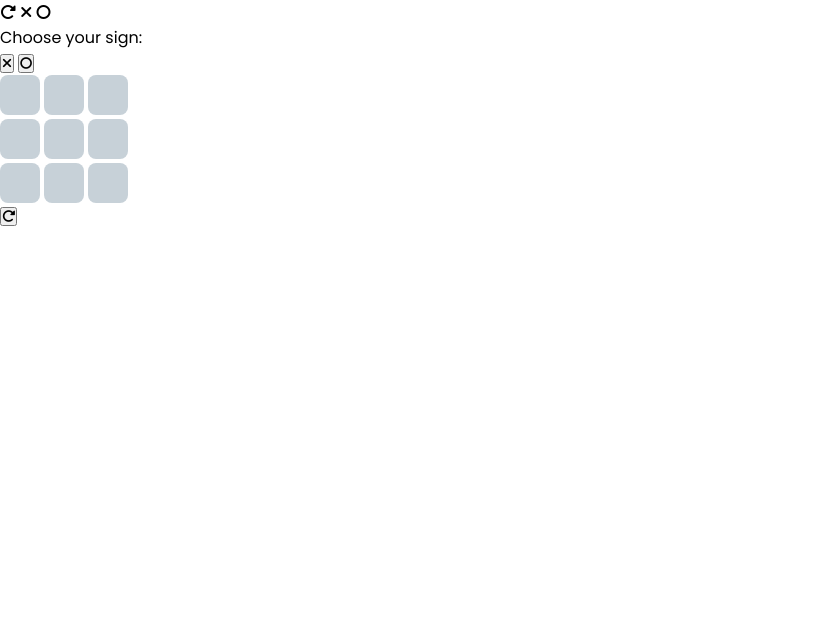
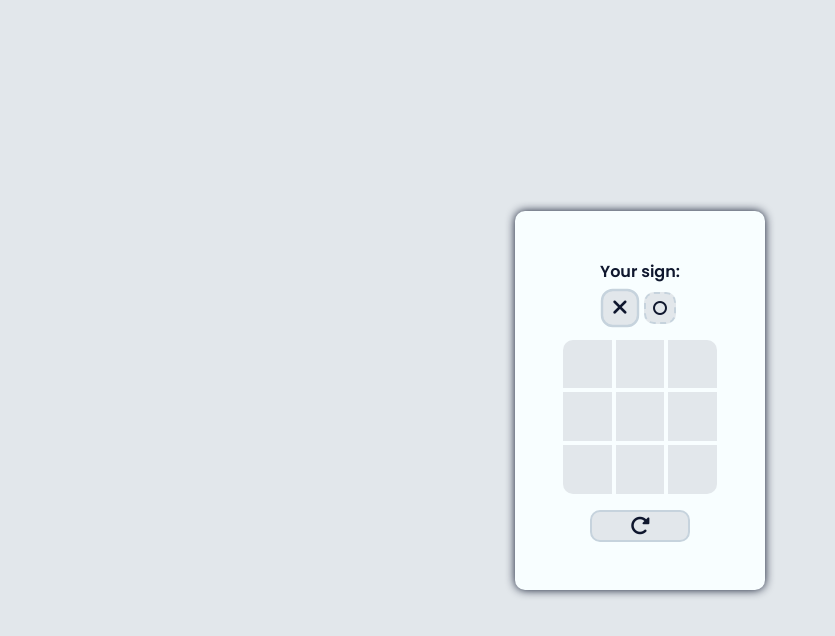
Before and after one commit to tynou/tic-tac-toe, a plain HTML site: page index.html in a window 1280 px wide. Shown: the whole page, without its empty margins (0-835 px from the left). Drawn offline with Linux system fonts and the light colour scheme.

Commit message:
finished the project

```diff
--- a/game.js
+++ b/game.js
@@ -1,3 +1,17 @@
+const Player = (sign) => {
+    let _sign = sign;
+
+    const getSign = () => {
+        return _sign;
+    }
+
+    const setSign = (newSign) => {
+        _sign = newSign;
+    }
+
+    return { getSign, setSign };
+}
+
 const Gameboard = (() => {
     let _board = Array(9).fill(0);
 
@@ -11,6 +25,7 @@ const Gameboard = (() => {
         const icon = document.querySelector(`.cell:nth-child(${i + 1}) i`);
         icon.classList.add("fa-solid");
         icon.classList.add(player.getSign() === "x" ? "fa-xmark" : "fa-o");
+        icon.classList.add("active");
     }
 
     const getEmptyCells = () => {
@@ -30,26 +45,25 @@ const Gameboard = (() => {
     return { getBoard, getCell, setCell, getEmptyCells, clear };
 })();
 
-const Player = (sign) => {
-    let _sign = sign;
+const GameLogic = (() => {
+    const screenBlur = document.getElementById("screen-blur");
+    const endScreen = document.getElementById("end-screen");
+    const endMsg = document.getElementById("end-msg");
 
-    const getSign = () => {
-        return _sign;
-    }
-
-    const setSign = (newSign) => {
-        _sign = newSign;
-    }
-
-    return { getSign, setSign };
-}
-
-const GameLogic = (() => {
     const _player = Player("x");
     const _bot = Player("o");
 
+    let pause = false;
+
     const changePlayerSign = (newSign) => {
+        if (pause) return;
+
         _player.setSign(newSign);
+
+        document.querySelector(`.sign-btn.x`).classList.remove("selected");
+        document.querySelector(`.sign-btn.o`).classList.remove("selected");
+        document.querySelector(`.sign-btn.${newSign}`).classList.add("selected");
+
         _bot.setSign(newSign === "x" ? "o" : "x");
 
         restart();
@@ -90,13 +104,23 @@ const GameLogic = (() => {
         }
     }
 
+    // const _sleep = (ms) => {
+    //     return new Promise(resolve => setTimeout(resolve, ms));
+    // }
+
     const playerStep = (i) => {
+        if (pause) return;
+
         const cell = Gameboard.getCell(i);
         if (!cell) {
             Gameboard.setCell(i, _player);
             const gameStatus = getGameStatus();
             switch (gameStatus) {
                 case 0:
+                    // (async () => {
+                    //     await _sleep(250 + (Math.random() * 300));
+                    //     botStep();
+                    // })();
                     botStep();
                     break;
                 case 1:
@@ -127,21 +151,35 @@ const GameLogic = (() => {
     }
 
     const endGame = (gameStatus, sign) => {
-        restart();
+        pause = true;
 
         switch (gameStatus) {
             case 0:
-                console.log(`${sign} won`);
+                endMsg.textContent = sign === _player.getSign() ? "you won" : "you lost";
                 break;
             case 1:
-                console.log("it's a draw");
+                endMsg.textContent = "it's a draw"
                 break;
         }
+
+        setTimeout(
+            () => {
+                screenBlur.classList.add("active");
+                endScreen.classList.add("active")
+                pause = false;
+            },
+            500
+        );
     }
 
     const restart = () => {
+        if (pause) return;
+
         Gameboard.clear();
         DisplayController.clear();
+
+        screenBlur.classList.remove("active");
+        endScreen.classList.remove("active");
 
         if (_player.getSign() === "o") botStep();
     }
@@ -155,23 +193,25 @@ const DisplayController = (() => {
     const x = document.getElementById("x-btn");
     const o = document.getElementById("o-btn");
 
+    const retryBtn = document.getElementById("retry-btn");
+
     const clear = () => {
         for (let cell of cells) {
-            const icon = cell.firstChild;
-            icon.classList = [];
+            cell.firstChild.classList = [];
         }
     }
 
     for (let i = 0; i < cells.length; i++) {
-        const cell = cells[i];
-        cell.addEventListener("click", GameLogic.playerStep.bind(null, i));
+        cells[i].onclick = GameLogic.playerStep.bind(null, i);
     }
 
     restart.onclick = GameLogic.restart;
     x.onclick = GameLogic.changePlayerSign.bind(null, "x");
     o.onclick = GameLogic.changePlayerSign.bind(null, "o");
 
-    clear();
+    retryBtn.onclick = GameLogic.restart;
 
     return { clear };
 })();
+
+GameLogic.changePlayerSign("x");
--- a/index.html
+++ b/index.html
@@ -10,14 +10,17 @@
         <title>tic tac toe</title>
     </head>
     <body>
+        <!--
         <i class="fa-solid fa-rotate-right"></i>
         <i class="fa-solid fa-xmark"></i>
         <i class="fa-solid fa-o"></i>
-
+        -->
+        <div class="game-container">
             <div class="game">
                 <div class="sign-selection">
-                <p class="selection-text">Choose your sign:</p>
+                    <p class="selection-text">Your sign:</p>
 
+                    <div class="selection-btns">
                         <button class="sign-btn x" id="x-btn">
                             <i class="fa-solid fa-xmark"></i>
                         </button>
@@ -26,26 +29,34 @@
                             <i class="fa-solid fa-o"></i>
                         </button>
                     </div>
+                </div>
 
                 <div class="board" id="board">
-                <div class="cell left-top-round"><i></i></div>
+                    <div class="cell top-left-round"><i></i></div>
                     <div class="cell"><i></i></div>
-                <div class="cell right-top-round"><i></i></div>
+                    <div class="cell top-right-round"><i></i></div>
                     <div class="cell"><i></i></div>
                     <div class="cell"><i></i></div>
                     <div class="cell"><i></i></div>
-                <div class="cell left-bottom-round"><i></i></div>
+                    <div class="cell bottom-left-round"><i></i></div>
                     <div class="cell"><i></i></div>
-                <div class="cell right-bottom-round"><i></i></div>
+                    <div class="cell bottom-right-round"><i></i></div>
                 </div>
 
                 <button class="restart-btn" id="restart-btn">
                     <i class="fa-solid fa-rotate-right"></i>
                 </button>
             </div>
+        </div>
 
-        <div class="win-screen">
+        <div class="screen-blur" id="screen-blur"></div>
 
+        <div class="end-screen" id="end-screen">
+            <p class="end-msg" id="end-msg">yes</p>
+
+            <button class="retry-btn" id="retry-btn">
+                <i class="fa-solid fa-rotate-right"></i>
+            </button>
         </div>
     </body>
 </html>
--- a/style.css
+++ b/style.css
@@ -5,30 +5,222 @@
 }
 
 :root {
-    --light: #c7d1d8;
+    --dim: #c6d3dd;
+    --light: #e2e7eb;
     --white: #f8feff;
-    --black: #000000;
+    --dark: #0f172e;
+
+    --br: 10px;
 }
 
 html {
     font-family: "Poppins", sans-serif;
-    color: var(--black);
+    color: var(--dark);
+}
+
+body {
+    background-color: var(--light);
+
+    min-height: 100vh;
+}
+
+button {
+    height: 2rem;
+    border-radius: var(--br);
+    border: 2px solid var(--dim);
+    background-color: var(--light);
+
+    color: inherit;
+
+    transition: 200ms ease-in-out;
+}
+
+button:hover {
+    transform: scale(0.96);
+    box-shadow: 0px 0px 8px 1px var(--dim);
+}
+
+i {
+    color: var(--dark);
+}
+
+.game-container {
+    display: flex;
+    justify-content: center;
+    align-items: center;
+
+    min-height: 100vh;
+}
+
+.game {
+    background-color: var(--white);
+    border-radius: var(--br);
+    padding: 3rem;
+    min-width: 250px;
+
+    display: flex;
+    flex-direction: column;
+    align-items: center;
+    gap: 1rem;
+
+    box-shadow: 0px 0px 10px 0px var(--dark);
+}
+
+.sign-selection {
+    display: flex;
+    flex-direction: column;
+    gap: 0.5rem;
+}
+
+.selection-text {
+    font-size: 1rem;
+    font-weight: 600;
+}
+
+.selection-btns {
+    display: flex;
+    justify-content: center;
+    gap: 0.5rem;
+}
+
+.sign-btn {
+    height: 2rem;
+    aspect-ratio: 1/1;
+
+    display: flex;
+    justify-content: center;
+    align-items: center;
+
+    border-style: dashed;
+}
+
+.sign-btn.selected {
+    transform: scale(1.2);
+    border-style: solid;
+}
+
+.sign-btn.x, .sign-btn.o {
+    font-size: 1rem;
+}
+
+.sign-btn.x {
+    font-size: 1.1rem;
 }
 
 .board {
     display: grid;
     grid-template: repeat(3, 1fr) / repeat(3, 1fr);
     gap: 4px;
-    width: 128px;
+    aspect-ratio: 1/1;
+    width: 100%;
 }
 
 .cell {
-    width: 40px;
-    height: 40px;
-    border-radius: 8px;
     background-color: var(--light);
 
     display: flex;
     justify-content: center;
     align-items: center;
 }
+
+.cell.top-left-round {
+    border-top-left-radius: var(--br);
+}
+
+.cell.top-right-round {
+    border-top-right-radius: var(--br);
+}
+
+.cell.bottom-left-round {
+    border-bottom-left-radius: var(--br);
+}
+
+.cell.bottom-right-round {
+    border-bottom-right-radius: var(--br);
+}
+
+.cell i {
+    font-size: 1.5rem;
+    transform: scale(0);
+
+    transition: 300ms ease-in-out;
+}
+
+.cell i.active {
+    transform: scale(1);
+}
+
+.cell i.fa-xmark {
+    font-size: 1.6rem;
+}
+
+.restart-btn {
+    height: 2rem;
+    border-radius: var(--br);
+    border: 2px solid var(--dim);
+    background-color: var(--light);
+    width: 100%;
+    max-width: 100px;
+
+    transition: 200ms ease-in-out;
+}
+
+.restart-btn i {
+    color: inherit;
+    font-size: 1.25rem;
+}
+
+.screen-blur {
+    backdrop-filter: blur(10px);
+    position: absolute;
+    top: 0;
+    width: 100%;
+    height: 100%;
+
+    display: none;
+    opacity: 0;
+    transition: 500ms ease-in-out;
+}
+
+.screen-blur.active {
+    opacity: 1;
+    display: block;
+}
+
+.end-screen {
+    position: fixed;
+    top: 50%;
+    left: 50%;
+
+    background-color: var(--white);
+    border-radius: var(--br);
+    min-width: 250px;
+    padding: 2rem;
+    box-shadow: 0px 0px 10px 0px var(--dark);
+
+    display: flex;
+    flex-direction: column;
+    align-items: center;
+    gap: 1rem;
+
+    transform: translateX(-50%) translateY(-50%) scale(0);
+    transition: 200ms ease-in-out;
+}
+
+.end-screen.active {
+    transform: translateX(-50%) translateY(-50%) scale(1);
+}
+
+.end-msg {
+    font-size: 1.25rem;
+    font-weight: 600;
+}
+
+.retry-btn {
+    height: 3rem;
+    width: 3rem;
+}
+
+.retry-btn i {
+    font-size: 1.5rem;
+}
```
Lines whose indentation alone changed are shown as unchanged.
